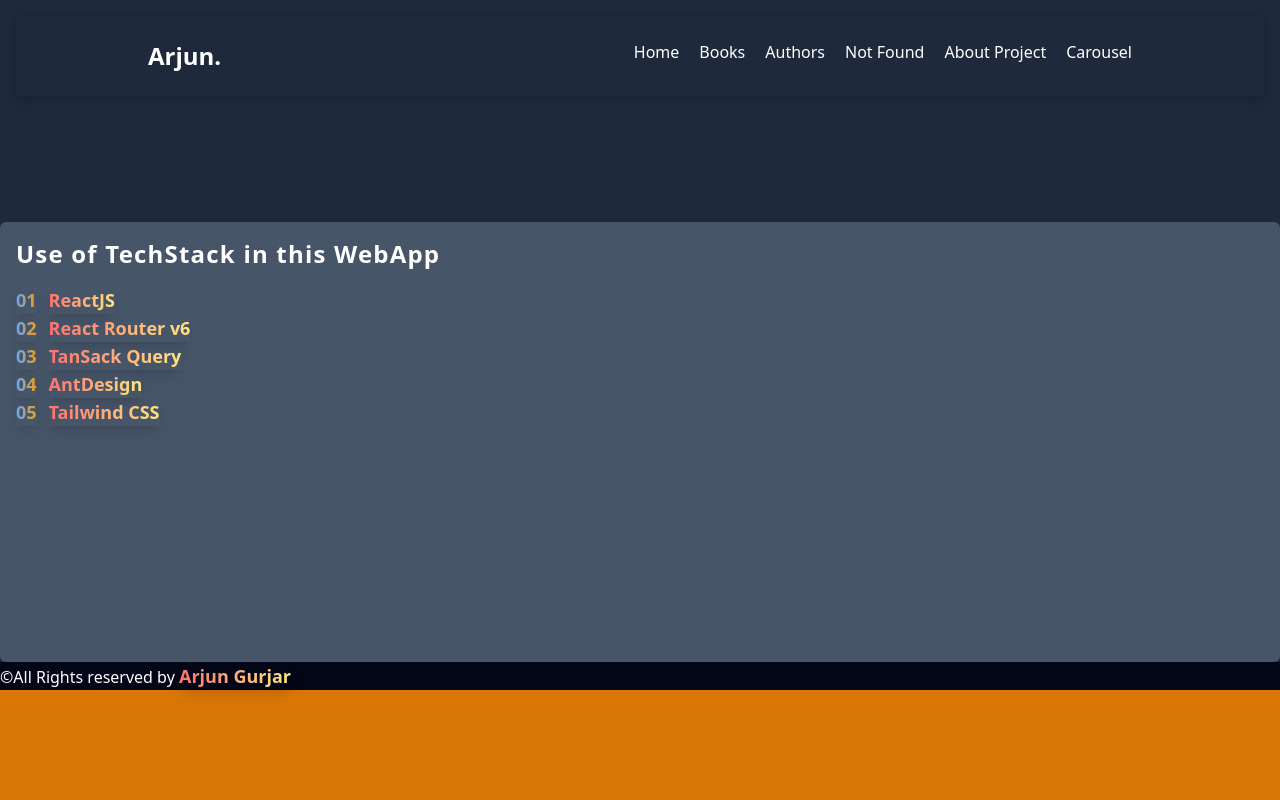
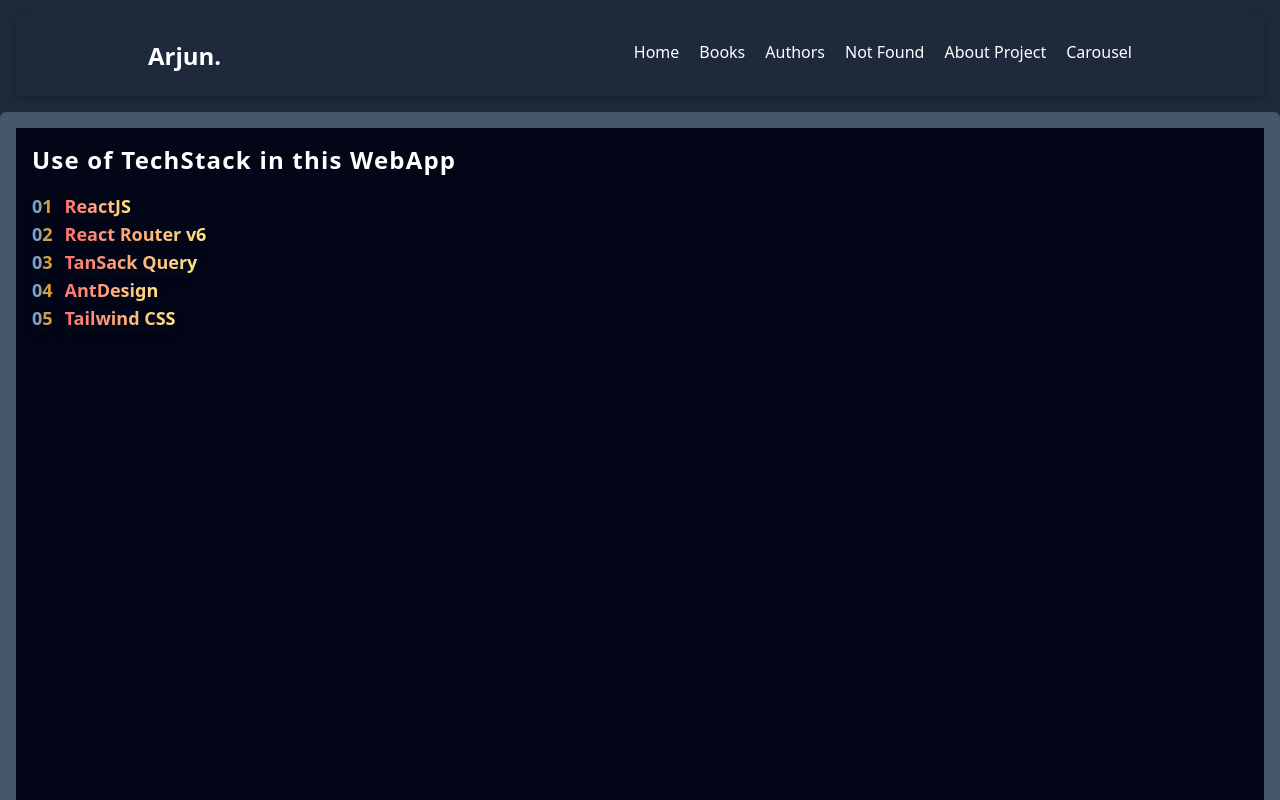
Before and after one commit to Arjun-Mavai/Book-App, a React (Vite) app: page /projects in a window 1280 px wide. Shown: the top 800 px of the page. Built offline with nearby package versions, Linux system fonts and the light colour scheme.

Commit message:
tech stack color changed

```diff
--- a/src/pages/Projects.jsx
+++ b/src/pages/Projects.jsx
@@ -3,7 +3,7 @@
 
 const Projects = () => {
   return (
-    <div className="project flex gap-4 flex-col">
+    <div className="project flex gap-4 flex-col bg-slate-950 h-screen p-4">
       <h1 className="tracking-wider font-bold text-2xl">
         Use of TechStack in this WebApp
       </h1>
```
